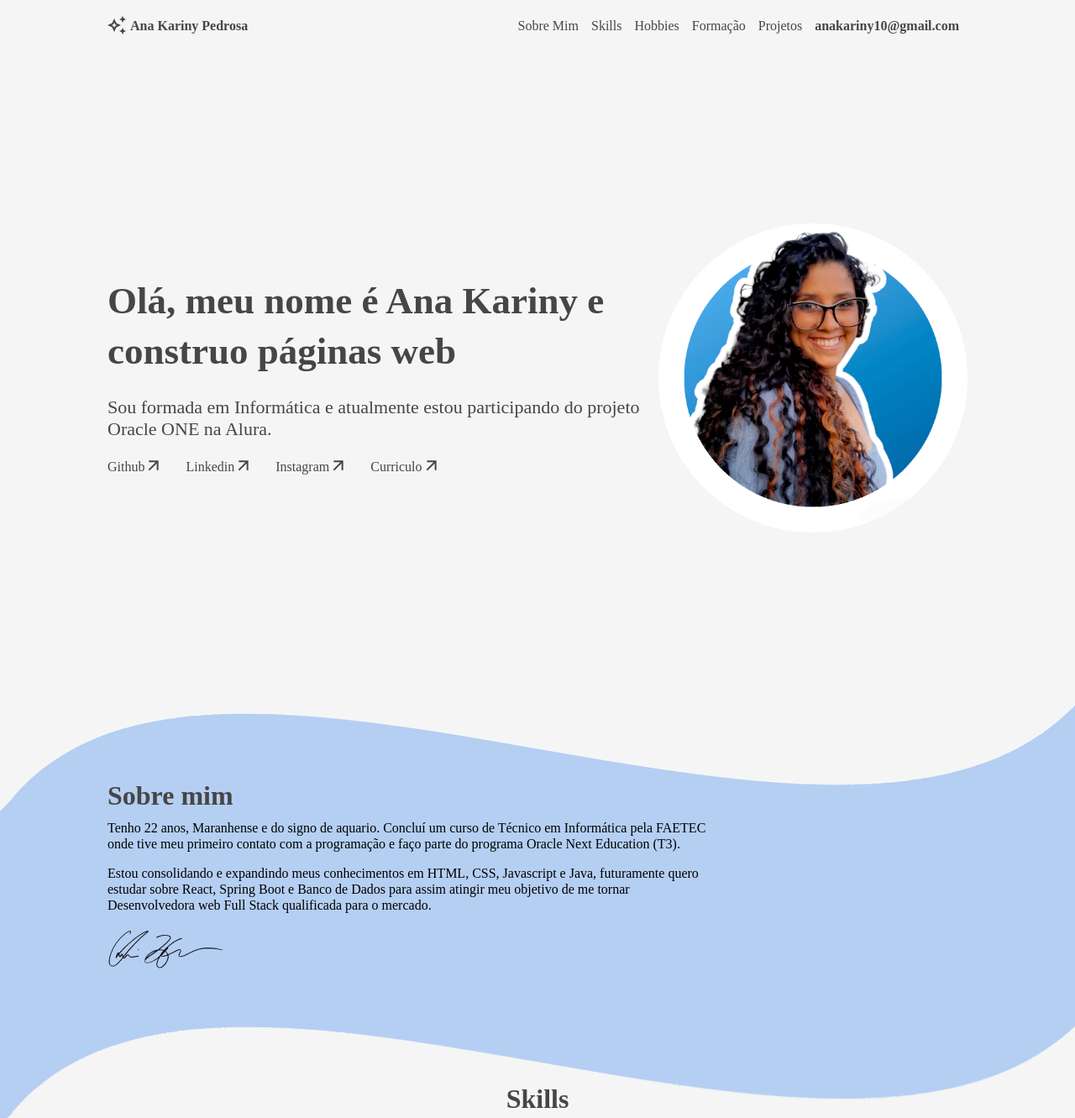
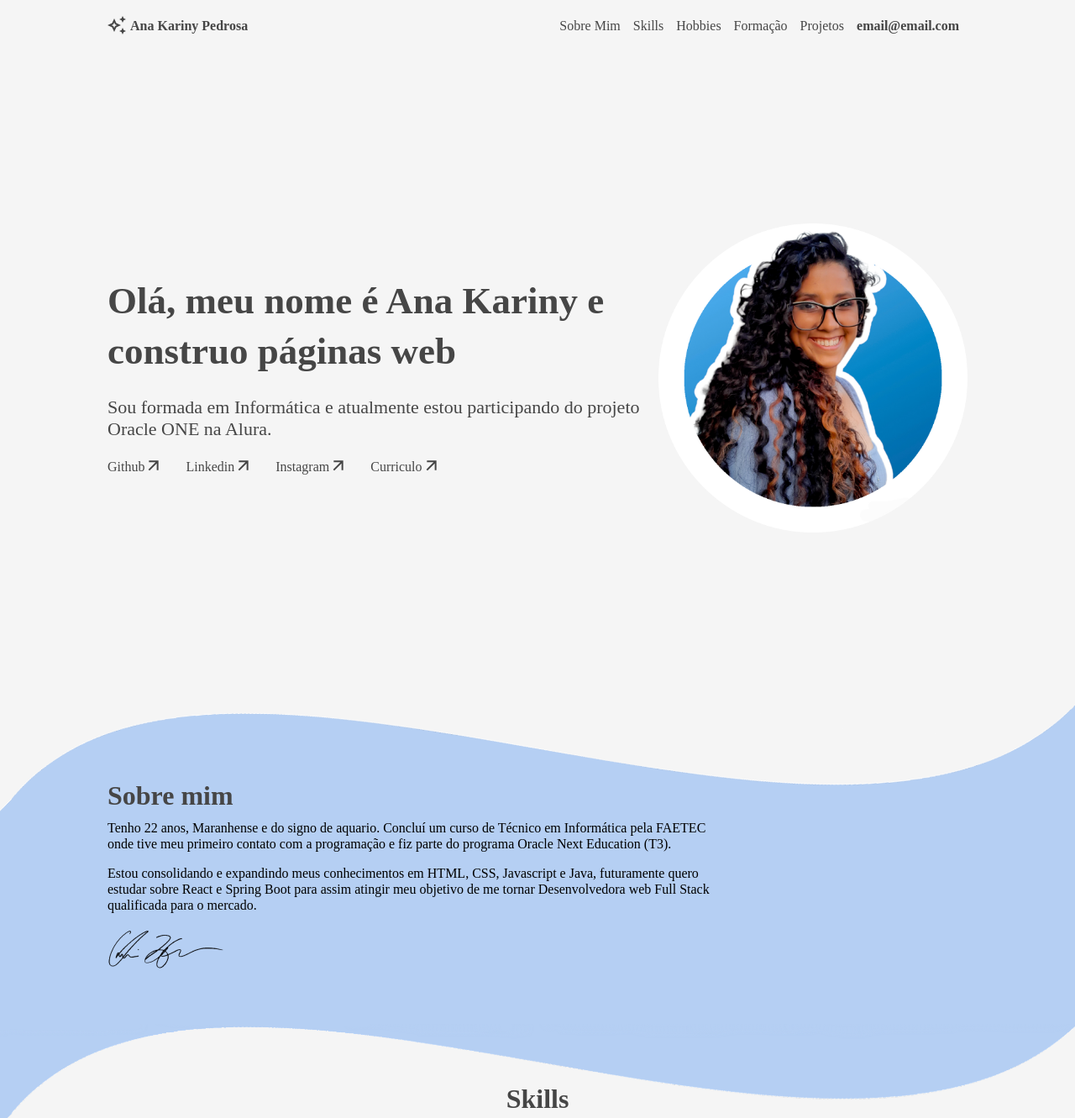
Before and after one commit to akariny/Portifolio-Modelo-ONE, a plain HTML site: page index.html in a window 1280 px wide. Shown: the top 1331 px of the page at 84% size. Drawn offline with Linux system fonts and the light colour scheme.

Commit message:
atualizando curriculo

```diff
--- a/index.html
+++ b/index.html
@@ -28,7 +28,7 @@
                 <li class="cabecalho__link-item"><a href="#hobbies">Hobbies</a></li>
                 <li class="cabecalho__link-item"><a href="#formacao">Formação</a></li>
                 <li class="cabecalho__link-item"><a href="#projetos">Projetos</a></li>
-                <li class="cabecalho__link-item"><a href="">anakariny10@gmail.com</a></li>
+                <li class="cabecalho__link-item"><a href="">email@email.com</a></li>
             </ul>
         </div>
     </header>
@@ -57,7 +57,7 @@
                         <img src="img/Vector.svg" alt="Vector">
                     </li>
                     <li class="apresentacao__texto-item">
-                        <a href="https://drive.google.com/file/d/1yQ-_MILTGqjf6YZiE9m1KfTBOMmHmckH/view?usp=sharing" target="_blank">Curriculo</a>
+                        <a href="https://drive.google.com/file/d/1t1TjbEqZQwVjkO5T1RQ8zXTTZMoZ2nXV/view?usp=sharing" target="_blank">Curriculo</a>
                         <img src="img/Vector.svg" alt="Vector">
                     </li>
                 </ul>
@@ -72,12 +72,12 @@
             <p class="sobre__descricao">
                 Tenho 22 anos, Maranhense e do signo de aquario.
                 Concluí um curso de Técnico em Informática pela FAETEC onde tive
-                meu primeiro contato com a programação e faço parte do
+                meu primeiro contato com a programação e fiz parte do
                 programa Oracle Next Education (T3).
             </p>
             <p class="sobre__descricao">
                 Estou consolidando e expandindo meus conhecimentos em HTML, CSS, Javascript
-                e Java, futuramente quero estudar sobre React, Spring Boot e Banco de Dados
+                e Java, futuramente quero estudar sobre React e Spring Boot
                 para assim atingir meu objetivo de me tornar Desenvolvedora web Full Stack
                 qualificada para o mercado.
             </p>
```
